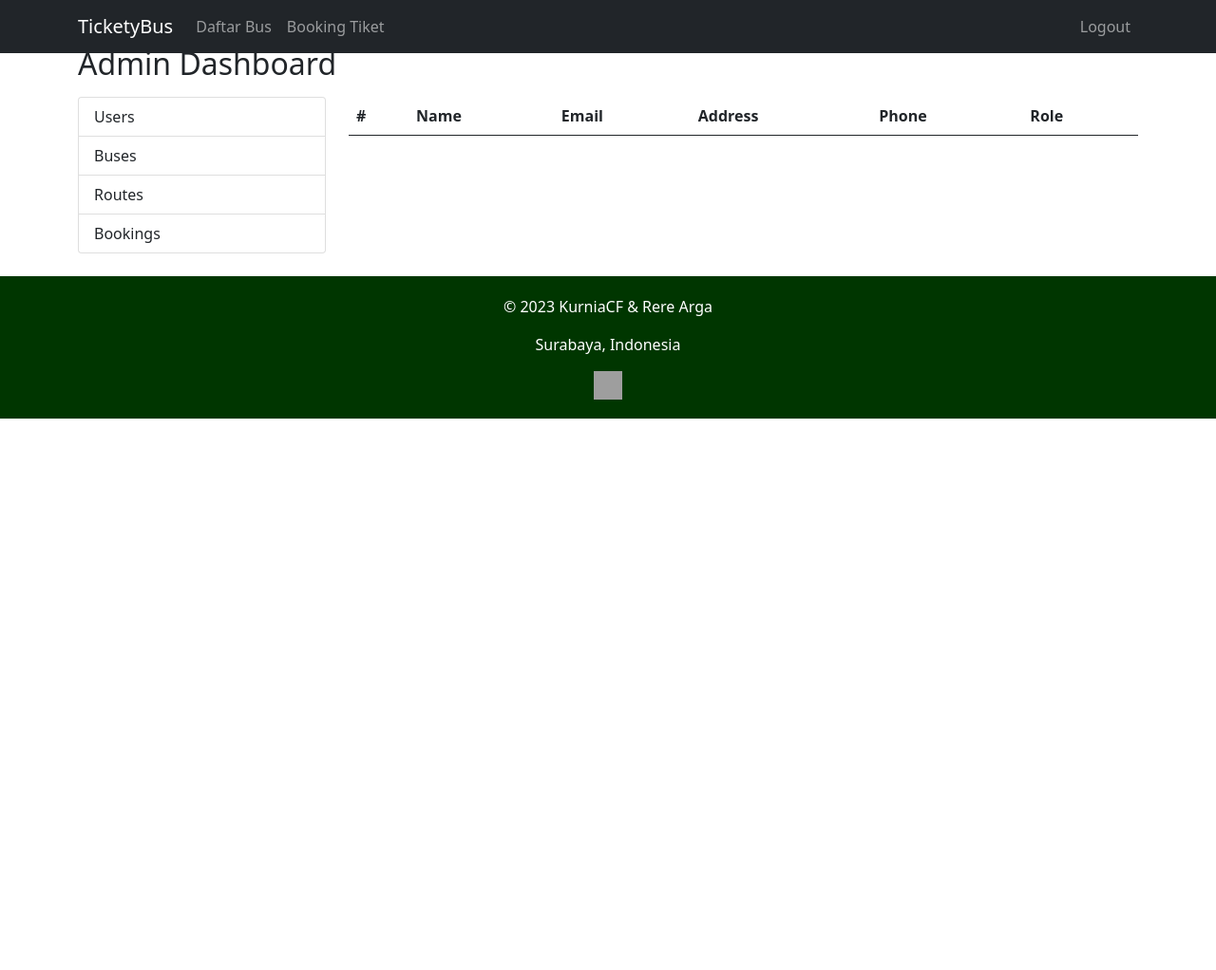
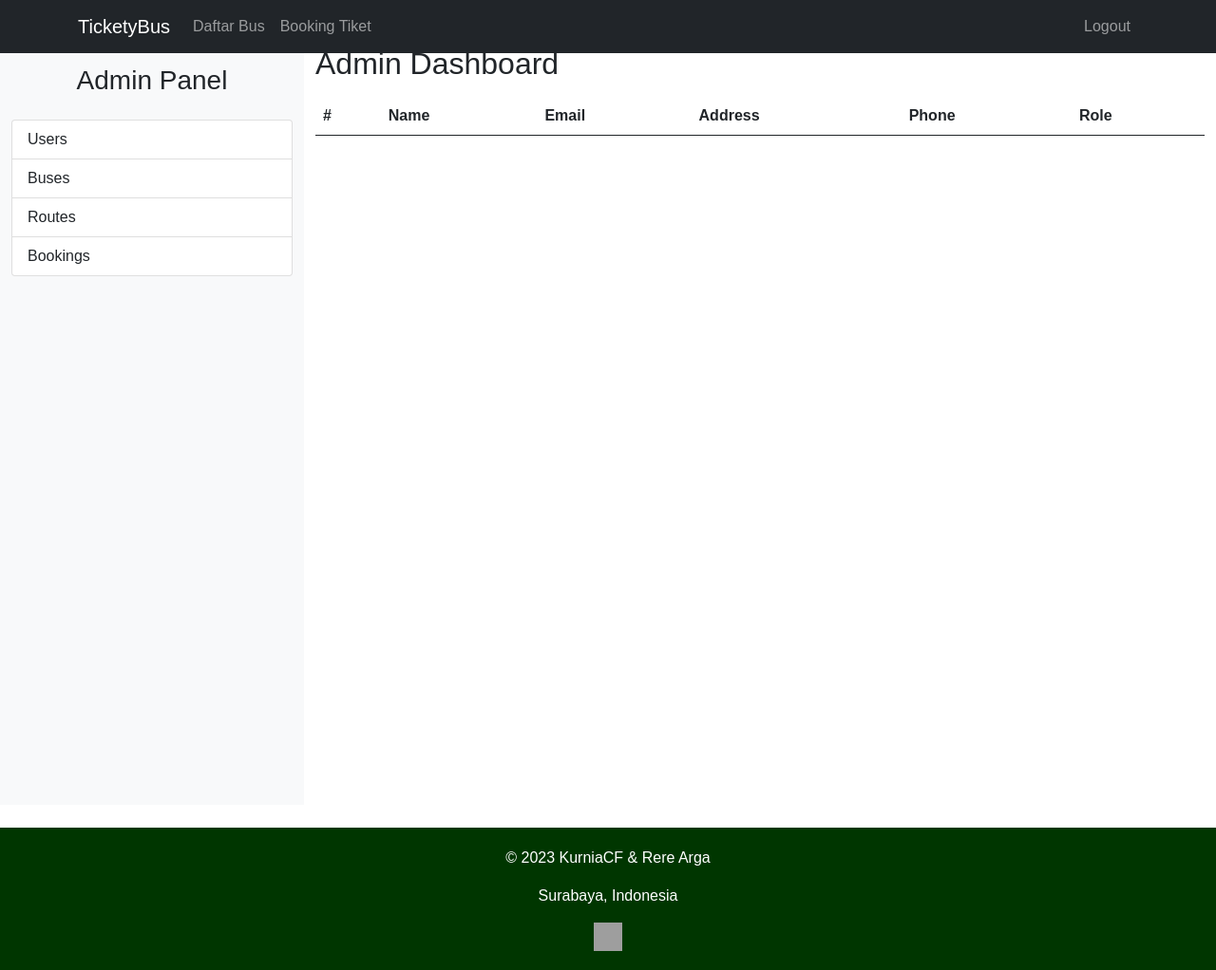
Before and after one commit to kurniacf/PBKK-QuizTicketApp, a CodeIgniter 4 app: template app/Views/user/dashboard.php in a window 1280 px wide. Shown: the whole page at 95% size. Before the commit the page ends 441 px from the top, so only its background shows below. Run offline with PHP 8.4 and a stand-in for CodeIgniter, Linux system fonts and the light colour scheme; the template is opened without the code that fills it, so the values that code supplies are empty; some libraries are stand-ins or nearby versions; grey boxes are pictures that could not be loaded.

```diff
--- a/app/Views/user/create.php
+++ b/app/Views/user/create.php
@@ -73,13 +73,9 @@
             </div>
         </div>
     </div>
-<<<<<<< HEAD
 </div>
 
 <?= $this->include('partials/footer') ?>
-=======
-    <?= $this->include('partials/footer') ?>
->>>>>>> 9295e70f836fc1aacda6202a753d5f026cc66fb9
 </body>
 
 </html>
--- a/app/Views/user/dashboard.php
+++ b/app/Views/user/dashboard.php
@@ -4,26 +4,41 @@
     <meta charset="UTF-8">
     <title>Admin Dashboard</title>
     <link href="https://cdn.jsdelivr.net/npm/bootstrap@5.0.2/dist/css/bootstrap.min.css" rel="stylesheet">
+    <style>
+        body {
+            font-family: 'Poppins', sans-serif;
+        }
+        .sidebar {
+            background-color: #f8f9fa;
+            height: 100vh;
+            padding-top: 20px;
+        }
+        .list-group-item-action:hover {
+            background-color: #e9ecef;
+        }
+        .table-hover tbody tr:hover {
+            background-color: #f8f9fa;
+        }
+    </style>
 </head>
 <body>
 
 <?= $this->include('partials/navbar') ?>
 
-<div class="container mt-5">
-    <h2>Admin Dashboard</h2>
-
-    <div class="row mt-3">
-        <div class="col-md-3">
-            <div class="list-group">
+<div class="container-fluid mt-5">
+    <div class="row">
+        <div class="col-md-3 sidebar">
+            <h3 class="text-center">Admin Panel</h3>
+            <div class="list-group mt-4">
                 <a href="<?= route_to('user.index') ?>" class="list-group-item list-group-item-action">Users</a>
                 <a href="<?= route_to('bus.index') ?>" class="list-group-item list-group-item-action">Buses</a>
                 <a href="<?= route_to('route.index') ?>" class="list-group-item list-group-item-action">Routes</a>
                 <a href="<?= route_to('booking.index') ?>" class="list-group-item list-group-item-action">Bookings</a>
             </div>
         </div>
-
         <div class="col-md-9">
-            <table class="table table-striped">
+            <h2 class="mb-3">Admin Dashboard</h2>
+            <table class="table table-striped table-hover">
                 <thead>
                 <tr>
                     <th scope="col">#</th>
```
Also changed, not shown: app/Views/user/edit.php (+52 -36 lines), app/Views/user/profile.php (+8 -0 lines).
